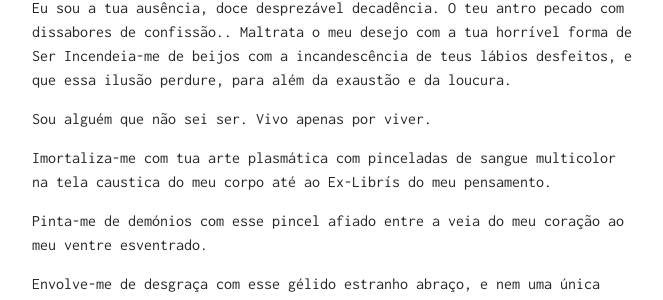
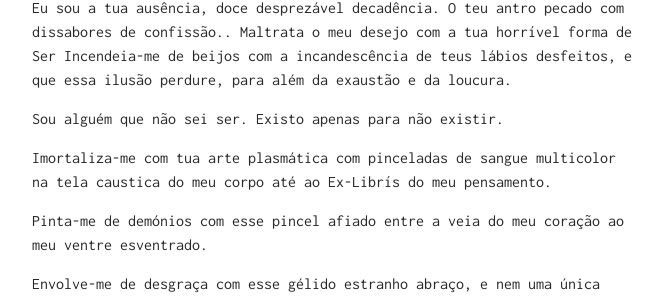
Before and after one commit to sorathpanzer/sorathpanzer.github.io, a Jekyll site: the page built from _posts/2016-05-02-hermeticum.md, in a window 1280 px wide. Shown: the part 510-810 px from the top of the page, without its empty margins (308-971 px from the left). Built offline with Jekyll 4.4.1, drawn with Linux system fonts in a browser that asks for light colours.

Commit message:
Update 2016-05-02-hermeticum.md

```diff
--- a/_posts/2016-05-02-hermeticum.md
+++ b/_posts/2016-05-02-hermeticum.md
@@ -37,7 +37,7 @@ e que essa ilusão perdure,
 para além da exaustão e da loucura.
 
 Sou alguém que não sei ser.
-Vivo apenas por viver.
+Existo apenas para não existir.
 
 Imortaliza-me com tua arte plasmática
 com pinceladas de sangue multicolor
```
